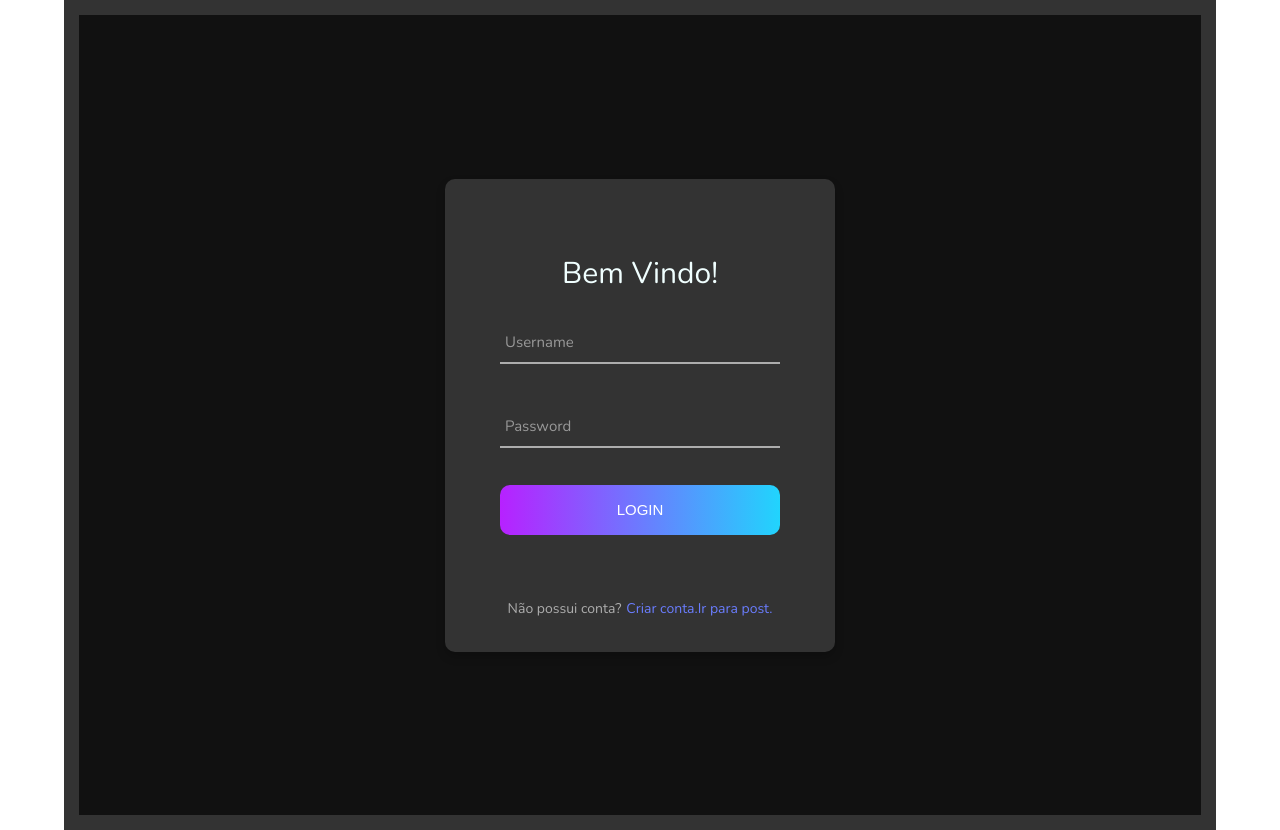
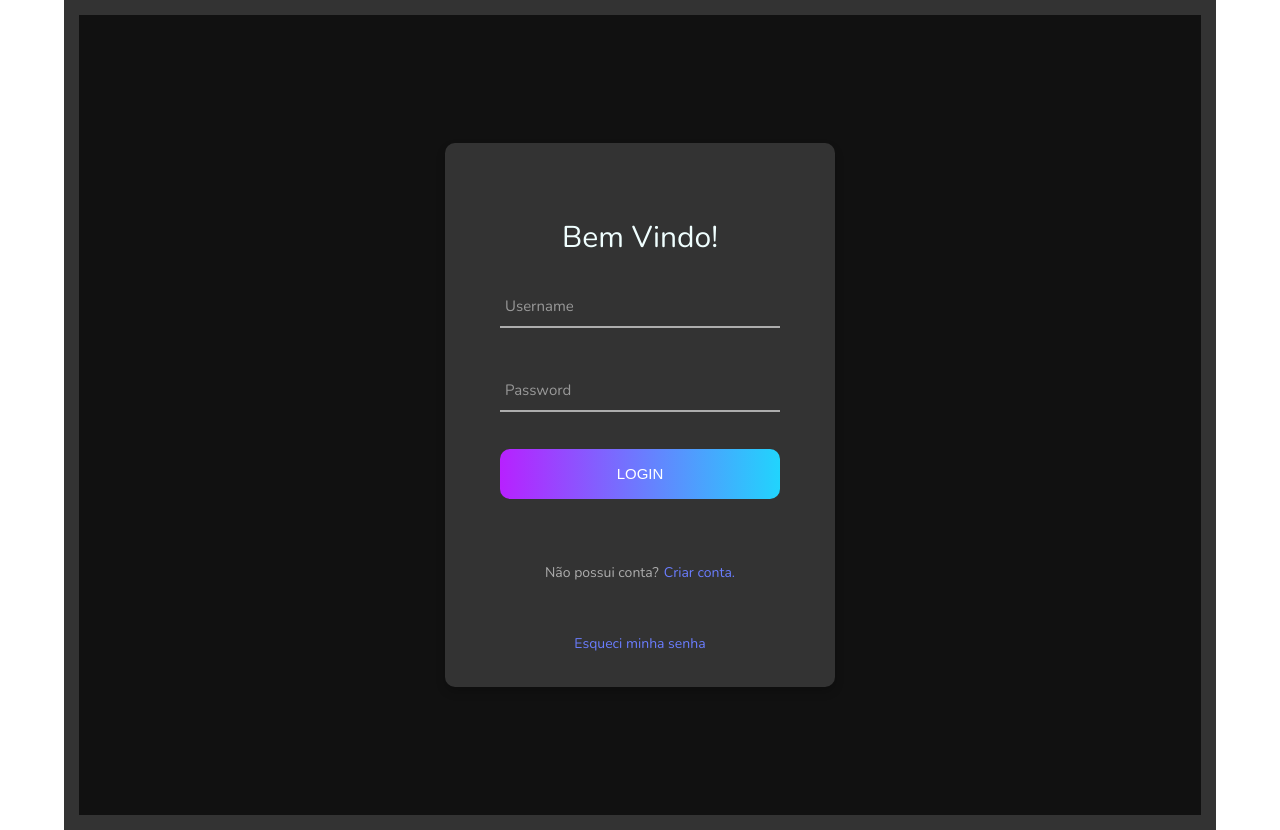
Before and after one commit to VictorSCamargo/app-web-fullstack-1, a React (Create React App) app in the folder frontend/login/: page /login in a window 1280 px wide. Built offline with nearby package versions, Linux system fonts and the light colour scheme; a web font is replaced by a local one.

Commit message:
Autenticacao semifuncional
Redirecionado para pagina de postagens com usuario logado.

Falta o metodo para validar usuario logado no backend!

```diff
--- a/frontend/login/src/pages/Login/index.jsx
+++ b/frontend/login/src/pages/Login/index.jsx
@@ -1,4 +1,4 @@
-import { Link } from "react-router-dom";
+import { Link, Navigate } from "react-router-dom";
 import { useState, useEffect } from "react";
 import { LayoutComponents } from "../../components/LayoutComponents";
 import { useNavigate } from 'react-router-dom';
@@ -10,7 +10,6 @@ const URL_CHECAR_LOGIN = "http://localhost:3333/users"
 export const Login = () => {
   const [password, setPassword] = useState("");
   const [username, setUsername] = useState("");
-  const [userLogado, setUserLogado] = useState(null)
 
   const navigate = useNavigate();
 
@@ -24,12 +23,17 @@ export const Login = () => {
 
     alert('Logando com usuario generico')
 
-    setUserLogado("[testador]")
+    let userLogado = null
+
+    //PARA TESTAGEM
+    userLogado = username
 
     setTimeout(() => {
       // 👇 Redirects to about page, note the `replace: true`
-      navigate('/post', { replace: true });
+      navigate('/post', { replace: true, state: {"userLogado": userLogado} });
     }, 1000);
+
+
 
     // //ToDo ver como faremos para verificar o login
     // const req = {
@@ -92,12 +96,14 @@ export const Login = () => {
             <Link className="txt2" to="/register">
               Criar conta.
             </Link>
+          </div>
 
-            <Link className="txt2" to="/post" state={{userLogado: "Vitao"}}>
-              Ir para post.
+          <div className="text-center">
+            <Link className="txt2" to="/alterar">
+              Esqueci minha senha
             </Link>
+          </div>
 
-          </div>
         </form>
       </LayoutComponents>
     </>
--- a/frontend/login/src/pages/Posts/index.jsx
+++ b/frontend/login/src/pages/Posts/index.jsx
@@ -27,6 +27,12 @@ export const Posts = (props) => {
       }
     }, []);
 
+    useEffect(() => {
+      if(userLogado !== null) {
+        getPostagensDoServidor()
+      }
+    }, [userLogado]);
+
     function verificaUserLogado() {
       let logado = null
 
@@ -40,10 +46,10 @@ export const Posts = (props) => {
       }
       catch(e){}
 
-      console.log(logado)
+      //essa funcao nao eh instantanea
       setUserLogado(logado)
 
-      if(userLogado === null) {
+      if(logado === null) {
         deslogarUsuario()
       }
     }
--- a/frontend/login/src/styles.css
+++ b/frontend/login/src/styles.css
@@ -237,7 +237,7 @@ body, html {
   background: -o-linear-gradient(to left, #21d4fd, #b721ff);
   background: -moz-linear-gradient(to left, #21d4fd, #b721ff);
   background: linear-gradient(to left, #21d4fd, #b721ff);
-  margin: 25px;
+  margin: 15px;
 }
 
 .post-logout-btn:hover {
```
